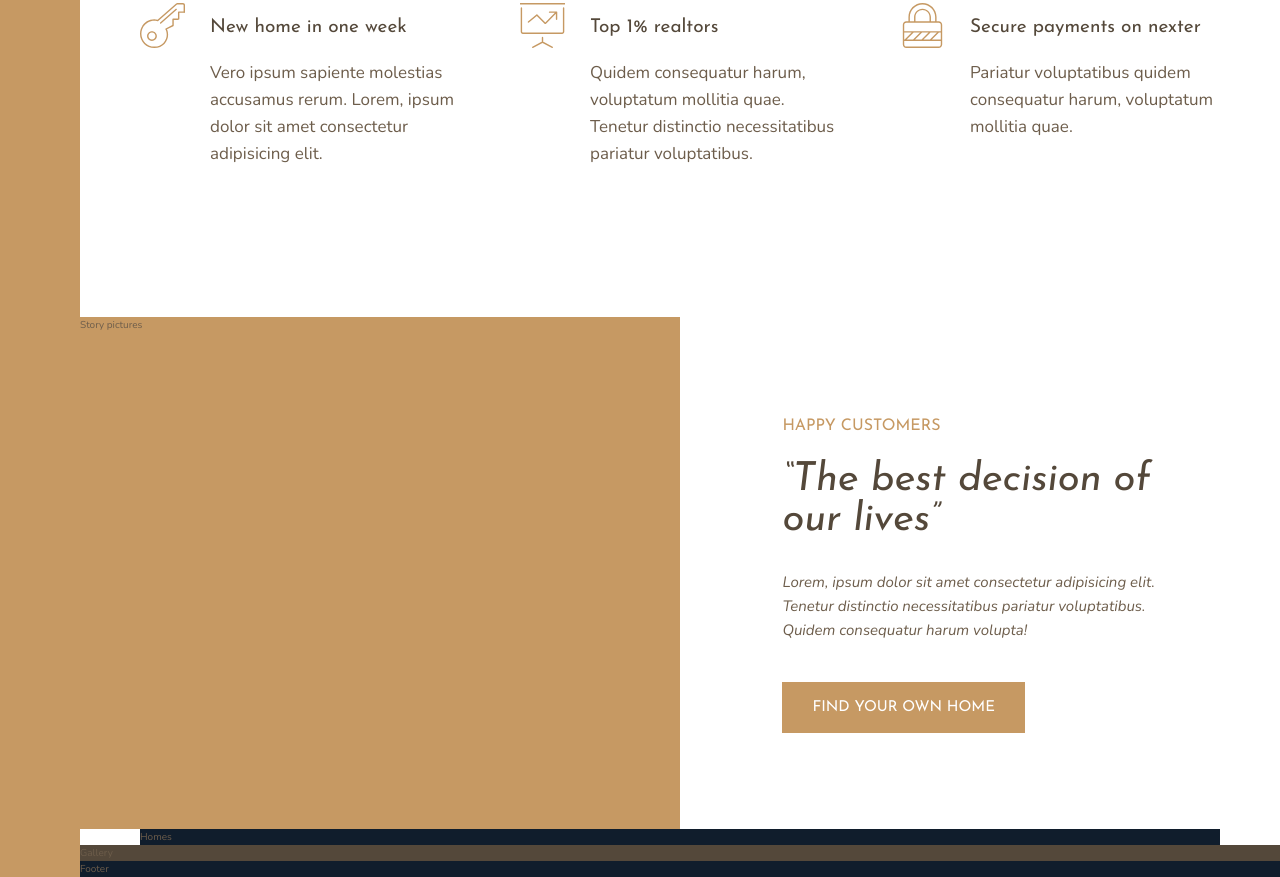
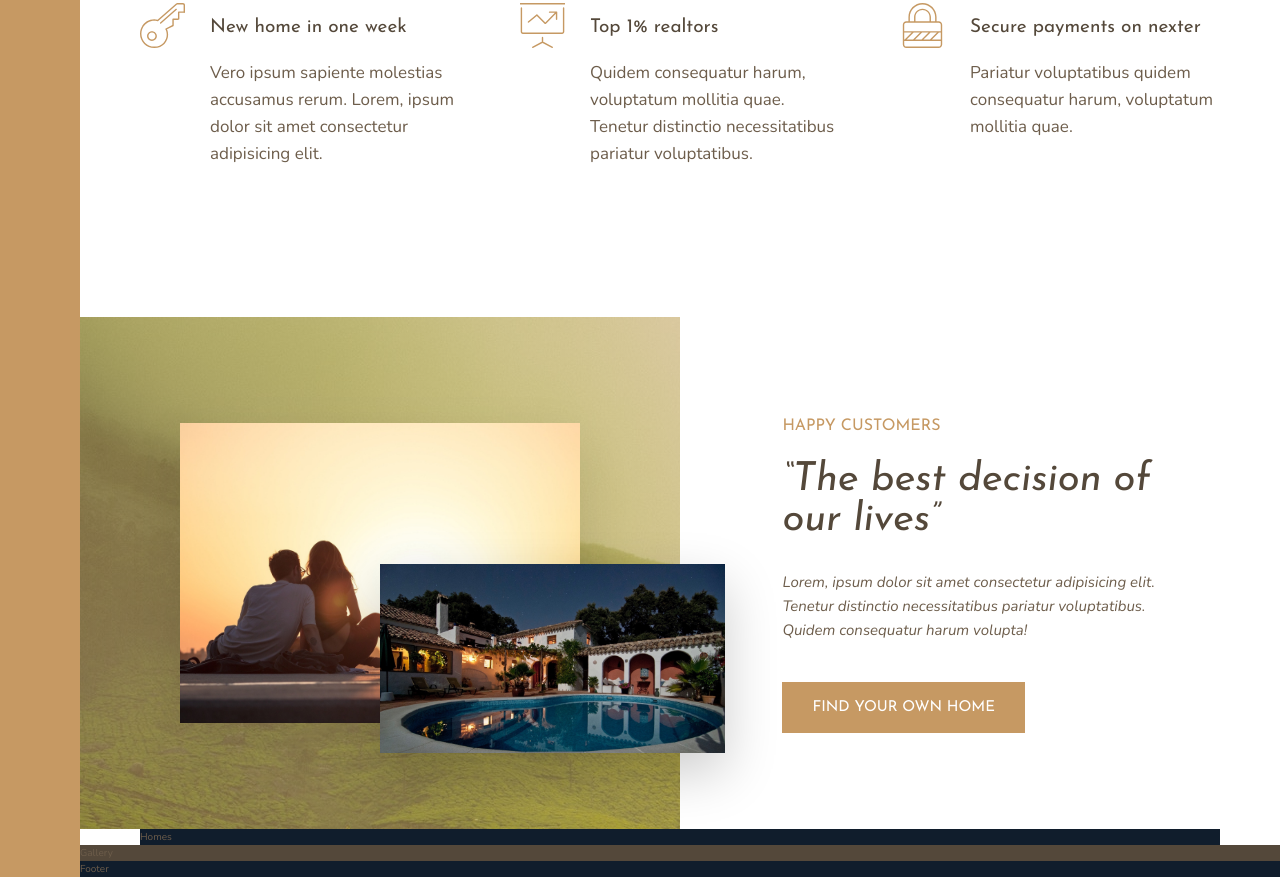
Before and after one commit to rmneves92/nexter, a website: page index.html in a window 1280 px wide. Shown: the part 991-1868 px from the top of the page. Drawn offline with nearby package versions, Linux system fonts and the light colour scheme.

Commit message:
add story images

```diff
--- a/index.html
+++ b/index.html
@@ -83,7 +83,10 @@
       </div>
     </section>
 
-    <div class="story__pictures">Story pictures</div>
+    <div class="story__pictures">
+      <img src="img/story-1.jpeg" alt="Couple with new house" class="story__img--1" />
+      <img src="img/story-2.jpeg" alt="New house" class="story__img--2" />
+    </div>
 
     <div class="story__content">
       <h3 class="heading-3 mb-sm">Happy Customers</h3>
--- a/sass/_story.scss
+++ b/sass/_story.scss
@@ -2,6 +2,27 @@
   &__pictures {
     background-color: $color-primary;
     grid-column: full-start / col-end 4;
+    background-image: linear-gradient(rgba($color-primary, 0.5), rgba($color-primary, 0.5)), url(../img/back.jpg);
+
+    display: grid;
+    grid-template-rows: repeat(6, 1fr);
+    grid-template-columns: repeat(6, 1fr);
+    align-items: center;
+  }
+
+  &__img--1 {
+    width: 100%;
+    grid-row: 2 / 6;
+    grid-column: 2 / 6;
+    box-shadow: 0 2rem 5rem rgba(#000, 0.1);
+  }
+
+  &__img--2 {
+    width: 115%;
+    grid-row: 4 / 6;
+    grid-column: 4/ 7;
+    z-index: 20;
+    box-shadow: 0 2rem 5rem rgba(#000, 0.2);
   }
 
   &__content {
```
Also changed, not shown: css/style.css.
